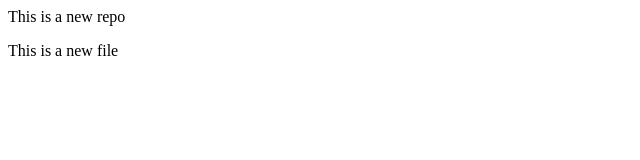
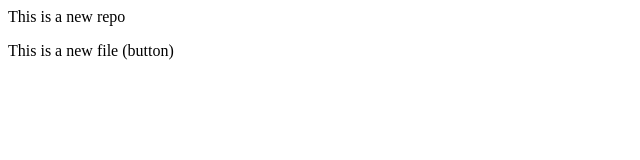
Before and after one commit to Sudhir6003/localrepo, a plain HTML site: page index.html in a window 1280 px wide. Shown: the full height of the page, 0-640 px from the left. Drawn offline with Linux system fonts and the light colour scheme.

Commit message:
Add button

```diff
--- a/index.html
+++ b/index.html
@@ -1,2 +1,2 @@
 <p>This is a new repo</p>
-<p> This is a new file </p>
+<p> This is a new file (button)</p>
```
